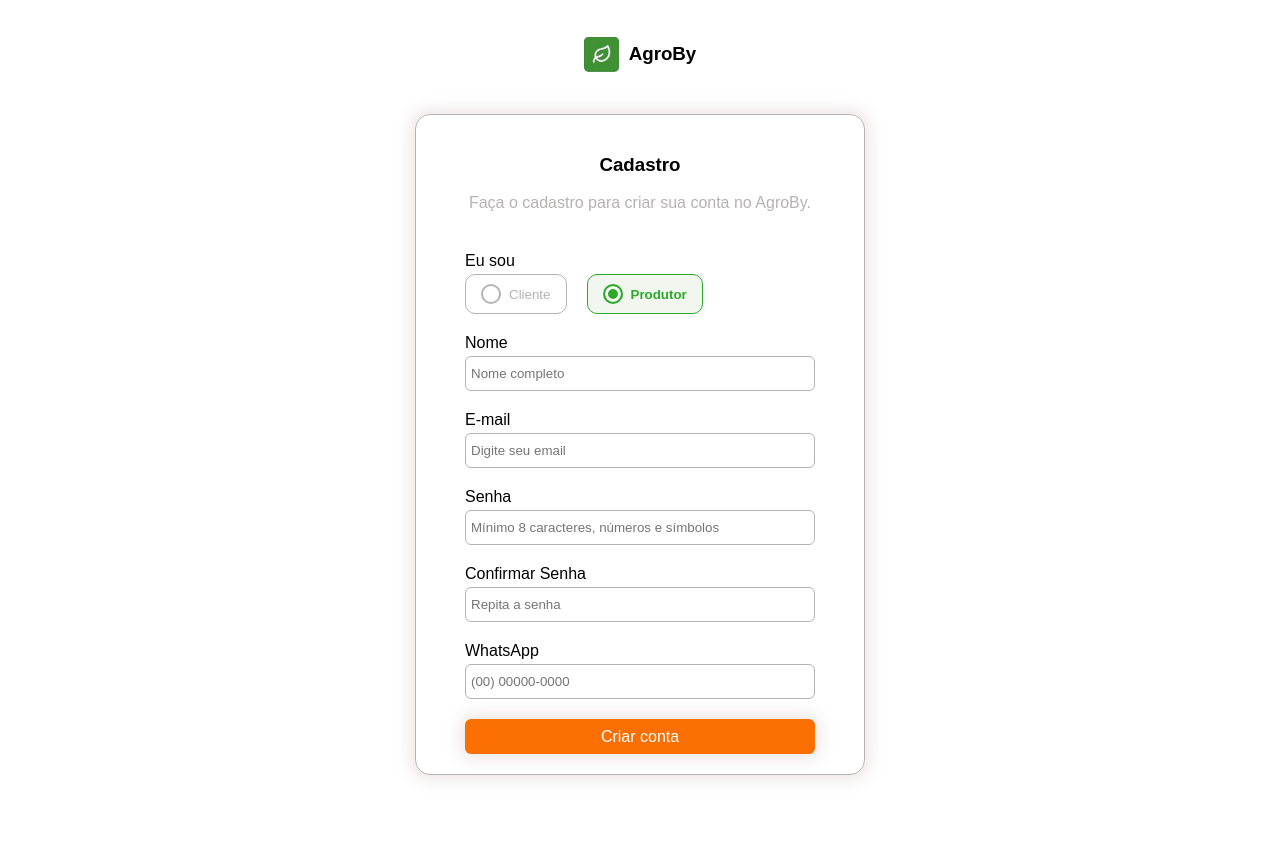
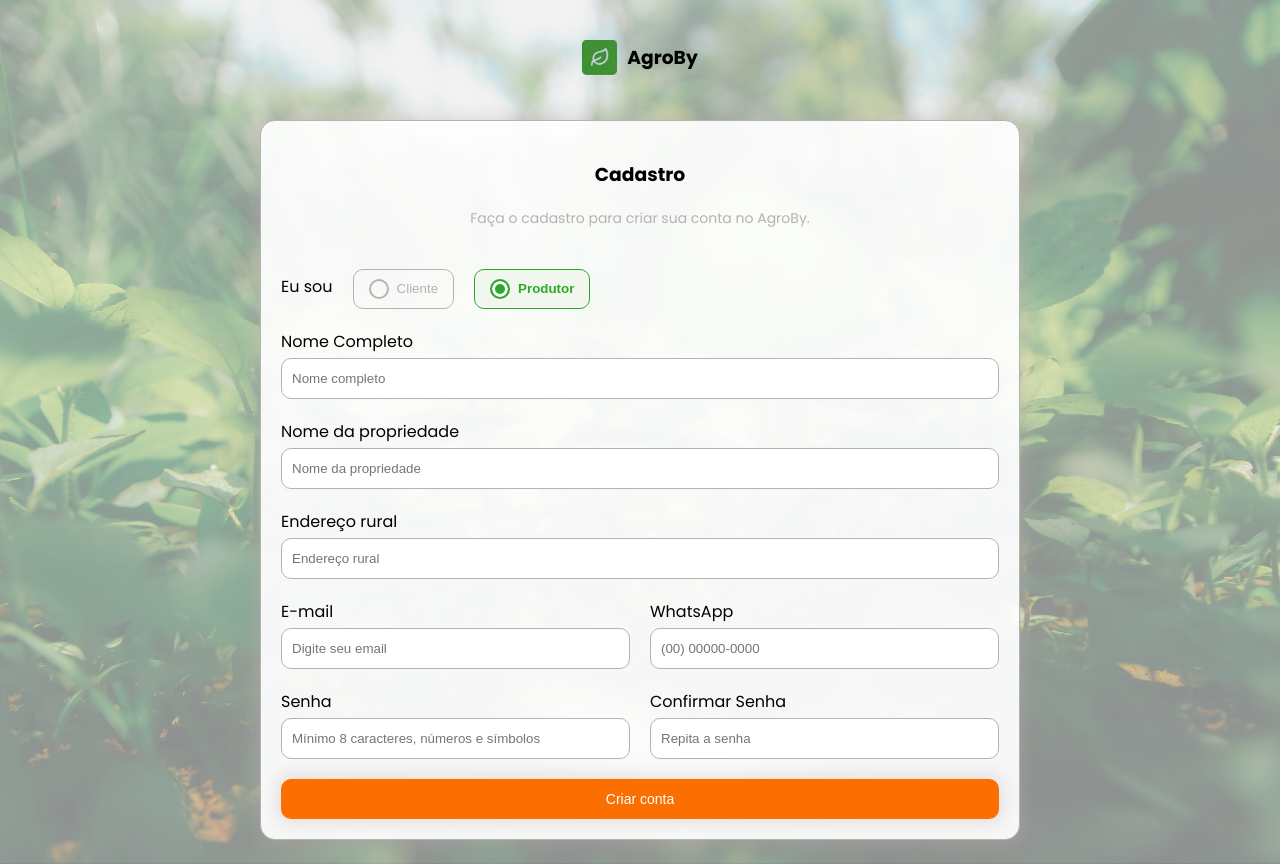
Before and after one commit to DanielleCalil/agroby_FRONTEND, a React (Vite) app: page /cadastro in a window 1280 px wide. Both pictures are taken after a click on the button "Produtor". Before the commit the page ends 800 px from the top, so only its background shows below. Built offline with nearby package versions, Linux system fonts and the light colour scheme; no server answers.

Commit message:
fix(ajustes) telas de login e cadastro funcionando

```diff
--- a/src/components/cadastro/hook/cadastro-hook.ts
+++ b/src/components/cadastro/hook/cadastro-hook.ts
@@ -13,20 +13,45 @@ export const useRegister = () => {
     handleSubmit,
     setValue,
     watch,
+    getValues,
     formState: { errors },
   } = useForm<RegisterFormData>({
     resolver: zodResolver(registerSchema),
     defaultValues: { tipo_conta: "cliente" }
   });
 
-  const tipoConta = watch("tipo_conta");
+  const tipoConta = watch("tipo_conta") || "cliente";
+
+  const handleTipoContaChange = (value: RegisterFormData["tipo_conta"]) => {
+    setValue("tipo_conta", value, {
+      shouldDirty: true,
+      shouldTouch: true,
+      shouldValidate: true,
+    });
+  };
 
   const handleRegister = async (data: RegisterFormData) => {
     setLoading(true);
     setApiError(null);
     try {
-      await registerService(data);
-      alert("Conta criada com sucesso!");
+      const tipoContaAtual = getValues("tipo_conta") || "cliente";
+
+      const payload = {
+        tipo_conta: tipoContaAtual,
+        nome: data.nome,
+        email: data.email,
+        whatsapp: data.whatsapp,
+        password: data.password,
+      };
+
+      if (payload.tipo_conta === "produtor") {
+        Object.assign(payload, {
+          nome_propriedade: data.nome_propriedade,
+          endereco_rural: data.endereco_rural,
+        });
+      }
+
+      await registerService(payload);
       window.location.href = "/login";
     } catch (err: any) {
       setApiError(err.message);
@@ -43,6 +68,6 @@ export const useRegister = () => {
     loading,
     apiError,
     tipoConta,
-    setValue
+    handleTipoContaChange,
   };
 };
--- a/src/components/cadastro/index.tsx
+++ b/src/components/cadastro/index.tsx
@@ -3,7 +3,6 @@
 import { useRegister } from "./hook/cadastro-hook";
 
 export function Cadastro() {
-
   const {
     register,
     handleSubmit,
@@ -12,7 +11,7 @@ export function Cadastro() {
     loading,
     apiError,
     tipoConta,
-    setValue,
+    handleTipoContaChange,
   } = useRegister();
 
   return (
@@ -21,7 +20,10 @@ export function Cadastro() {
         <img src="logo-AgroBy.png" alt="" />
         <h3>AgroBy</h3>
       </div>
-      <form className="container-login" onSubmit={handleSubmit(handleRegister)}>
+      <form
+        className="container-login cadastro-container"
+        onSubmit={handleSubmit(handleRegister)}
+      >
         <div className="title">
           <h3>Cadastro</h3>
           <p>Faça o cadastro para criar sua conta no AgroBy.</p>
@@ -29,22 +31,22 @@ export function Cadastro() {
 
         {apiError && <p className="error-message-global">{apiError}</p>}
 
-        <div className="inputs">
+        <div className="inputs cadastro-inputs">
+          <input type="hidden" {...register("tipo_conta")} value={tipoConta} />
           <div className="input">
-            <label>Eu sou</label>
             <div className="tipo-conta">
-              {/* Usamos o setValue para atualizar o valor do Zod manualmente nos botões customizados */}
+              <label className="label-tipo-conta">Eu sou</label>
               <button
                 type="button"
                 className={`btn-tipo-conta ${tipoConta === "cliente" ? "selected" : ""}`}
-                onClick={() => setValue("tipo_conta", "cliente")}
+                onClick={() => handleTipoContaChange("cliente")}
               >
                 <div className="bolinha"></div> Cliente
               </button>
               <button
                 type="button"
                 className={`btn-tipo-conta ${tipoConta === "produtor" ? "selected" : ""}`}
-                onClick={() => setValue("tipo_conta", "produtor")}
+                onClick={() => handleTipoContaChange("produtor")}
               >
                 <div className="bolinha"></div> Produtor
               </button>
@@ -52,38 +54,114 @@ export function Cadastro() {
           </div>
 
           <div className="input">
-            <label htmlFor="nome">Nome</label>
-            <input {...register("nome")} type="text" placeholder="Nome completo" />
-            {errors.nome && <span className="error-text">{errors.nome.message}</span>}
+            <label htmlFor="nome">Nome Completo</label>
+            <input
+              {...register("nome", {
+                setValueAs: (value) =>
+                  typeof value === "string" ? value.toUpperCase() : value,
+              })}
+              type="text"
+              placeholder="Nome completo"
+            />
+            {errors.nome && (
+              <span className="error-text">{errors.nome.message}</span>
+            )}
+          </div>
+
+          {tipoConta === "produtor" && (
+            <>
+              <div className="input">
+                <label htmlFor="nome_propriedade">Nome da propriedade</label>
+                <input
+                  {...register("nome_propriedade", {
+                    setValueAs: (value) =>
+                      typeof value === "string"
+                        ? value.toUpperCase()
+                        : value,
+                  })}
+                  type="text"
+                  placeholder="Nome da propriedade"
+                />
+                {errors.nome_propriedade && (
+                  <span className="error-text">
+                    {errors.nome_propriedade.message}
+                  </span>
+                )}
               </div>
 
               <div className="input">
+                <label htmlFor="endereco_rural">Endereço rural</label>
+                <input
+                  {...register("endereco_rural")}
+                  type="text"
+                  placeholder="Endereço rural"
+                />
+                {errors.endereco_rural && (
+                  <span className="error-text">
+                    {errors.endereco_rural.message}
+                  </span>
+                )}
+              </div>
+            </>
+          )}
+
+          <div className="input-row">
+            <div className="input">
               <label htmlFor="email">E-mail</label>
-            <input {...register("email")} type="email" placeholder="Digite seu email" />
-            {errors.email && <span className="error-text">{errors.email.message}</span>}
+              <input
+                {...register("email")}
+                type="email"
+                placeholder="Digite seu email"
+              />
+              {errors.email && (
+                <span className="error-text">{errors.email.message}</span>
+              )}
             </div>
 
             <div className="input">
+              <label htmlFor="whatsapp">WhatsApp</label>
+              <input
+                {...register("whatsapp")}
+                type="tel"
+                placeholder="(00) 00000-0000"
+              />
+              {errors.whatsapp && (
+                <span className="error-text">{errors.whatsapp.message}</span>
+              )}
+            </div>
+          </div>
+
+          <div className="input-row">
+            <div className="input">
               <label htmlFor="password">Senha</label>
-            <input {...register("password")} type="password" placeholder="Mínimo 8 caracteres, números e símbolos" />
-            {errors.password && <span className="error-text">{errors.password.message}</span>}
+              <input
+                {...register("password")}
+                type="password"
+                placeholder="Mínimo 8 caracteres, números e símbolos"
+              />
+              {errors.password && (
+                <span className="error-text">{errors.password.message}</span>
+              )}
             </div>
 
             <div className="input">
               <label htmlFor="confirmPassword">Confirmar Senha</label>
-            <input {...register("confirmPassword")} type="password" placeholder="Repita a senha" />
-            {errors.confirmPassword && <span className="error-text">{errors.confirmPassword.message}</span>}
+              <input
+                {...register("confirmPassword")}
+                type="password"
+                placeholder="Repita a senha"
+              />
+              {errors.confirmPassword && (
+                <span className="error-text">
+                  {errors.confirmPassword.message}
+                </span>
+              )}
             </div>
-
-          <div className="input">
-            <label htmlFor="whatsapp">WhatsApp</label>
-            <input {...register("whatsapp")} type="tel" placeholder="(00) 00000-0000" />
-            {errors.whatsapp && <span className="error-text">{errors.whatsapp.message}</span>}
           </div>
         </div>
 
         <button
-          className="button-orange-login"
+          className="button-orange-login cadastro-submit"
           type="submit"
           disabled={loading}
         >
--- a/src/components/cadastro/resolver.ts
+++ b/src/components/cadastro/resolver.ts
@@ -5,6 +5,8 @@ export const registerSchema = z.object({
   nome: z.string().min(3, "O nome deve ter pelo menos 3 caracteres"),
   email: z.string().email("Formato de e-mail inválido"),
   whatsapp: z.string().min(10, "Informe um número de telefone válido"),
+  nome_propriedade: z.string().optional(),
+  endereco_rural: z.string().optional(),
   password: z.string()
     .min(8, "A senha deve ter no mínimo 8 caracteres")
     .regex(/[A-Z]/, "Deve conter ao menos uma letra maiúscula")
@@ -15,6 +17,26 @@ export const registerSchema = z.object({
 }).refine((data) => data.password === data.confirmPassword, {
   message: "As senhas não coincidem",
   path: ["confirmPassword"],
+}).superRefine((data, ctx) => {
+  if (data.tipo_conta !== "produtor") {
+    return;
+  }
+
+  if (!data.nome_propriedade?.trim()) {
+    ctx.addIssue({
+      code: z.ZodIssueCode.custom,
+      message: "Informe o nome da propriedade",
+      path: ["nome_propriedade"],
+    });
+  }
+
+  if (!data.endereco_rural?.trim()) {
+    ctx.addIssue({
+      code: z.ZodIssueCode.custom,
+      message: "Informe o endereço rural",
+      path: ["endereco_rural"],
+    });
+  }
 });
 
 export type RegisterFormData = z.infer<typeof registerSchema>;
--- a/src/components/cadastro/service/cadastro-service.ts
+++ b/src/components/cadastro/service/cadastro-service.ts
@@ -2,7 +2,9 @@ import { RegisterFormData } from "../resolver";
 
 const API_URL = import.meta.env.VITE_API_URL?.replace(/\/$/, "") || "http://localhost:3000";
 
-export const registerService = async (data: RegisterFormData) => {
+type RegisterRequestData = Omit<RegisterFormData, "confirmPassword">;
+
+export const registerService = async (data: RegisterRequestData) => {
   try {
     const response = await fetch(`${API_URL}/api/cadastro`, {
       method: "POST",
--- a/src/styles/global.css
+++ b/src/styles/global.css
@@ -1,7 +1,9 @@
+@import url('https://fonts.googleapis.com/css2?family=Poppins:wght@400;500;600;700;900&display=swap');
+
 body {
   margin: 0;
   padding: 0;
-  font-family: 'poppins', sans-serif;
+  font-family: "Poppins", sans-serif;
 }
 
 h1 {
@@ -20,15 +22,14 @@ img {
   flex-direction: row;
   max-height: 60px;
   gap: 10px;
-  padding: 5px 10px 0px;
+  padding: 5px 30px 0px;
   border-bottom: 1px solid #b5b2b2;
 }
 
 button {
   align-items: center;
   border: none;
-  border-radius: 6px;
-  height: 30px;
+  border-radius: 10px;
 }
 
 .container-button {
@@ -42,23 +43,27 @@ button {
 .button-white {
   background-color: #ffff;
   color: #000000;
-  font-size: medium;
+  font-size: 14px;
   cursor: pointer;
+  padding: 10px 16px;
 }
 
 .button-green {
   background-color: #ffff;
   color: #2da92a;
   border: 1px solid #2da92a;
-  font-size: medium;
+  font-size: 14px;
+  padding: 10px 16px;
+  cursor: pointer;
 }
 
 .button-orange {
   background-color: #fb6e00;
   color: #ffffff;
-  font-size: medium;
+  font-size: 14px;
   box-shadow: 0px 0px 15px 5px rgba(194, 174, 174, 0.3);
   cursor: pointer;
+  padding: 10px 16px;
 }
 
 .button-container {
@@ -75,7 +80,7 @@ button {
   color: #2da92a;
   border: 1px solid #2da92a;
   border-radius: 10px;
-  padding: 5px 10px;
+  padding: 5px 15px;
   background-color: #F1F7EF;
 }
 
@@ -178,12 +183,28 @@ button {
 }
 
 .login-wrapper {
+  position: relative;
+  isolation: isolate;
   display: flex;
   flex-direction: column;
   align-items: center;
   justify-content: center;
   min-height: 100vh;
   gap: 30px;
+  padding: 24px;
+  box-sizing: border-box;
+}
+
+.login-wrapper::before {
+  content: "";
+  position: absolute;
+  inset: 0;
+  z-index: -1;
+  background-image: linear-gradient(rgba(255, 255, 255, 0.55), rgba(255, 255, 255, 0.55)),
+    url("/background.jpg");
+  background-size: cover;
+  background-position: center;
+  background-repeat: no-repeat;
 }
 
 .logo {
@@ -200,6 +221,8 @@ button {
   flex-direction: column;
   gap: 20px;
   border: 1px solid #b5b2b2;
+  background-color: rgba(255, 255, 255, 0.92);
+  backdrop-filter: blur(2px);
   box-shadow: 0px 0px 15px 5px rgba(194, 174, 174, 0.3);
   border-radius: 15px;
   min-height: 400px;
@@ -210,20 +233,43 @@ button {
   box-sizing: border-box;
 }
 
+.cadastro-container {
+  width: 760px;
+}
+
 .button-orange-login{
   background-color: #fb6e00;
   color: #ffffff;
-  font-size: medium;
+  font-size: 14px;
   box-shadow: 0px 0px 15px 5px rgba(194, 174, 174, 0.3);
   width: 100%;
   max-width: 350px;
-  height: 35px;
   cursor: pointer;
+  padding: 12px 14px;
+}
+
+.cadastro-submit {
+  max-width: 720px;
 }
 
 .inputs {
   width: 100%;
   max-width: 350px;
+}
+
+.cadastro-inputs {
+  max-width: 720px;
+}
+
+.input-row {
+  display: flex;
+  gap: 20px;
+  width: 100%;
+}
+
+.input-row .input {
+  flex: 1;
+  min-width: 0;
 }
 
 .input {
@@ -237,16 +283,36 @@ button {
 
 input {
   box-sizing: border-box;
-  height: 35px;
   width: 100%;
-  border-radius: 6px;
+  border-radius: 10px;
   border: 1px solid #b5b2b2;
-  padding: 5px;
+  padding: 12px 10px;
+}
+
+.label-tipo-conta{
+  align-self: center;
 }
 
 label {
   font-size: medium;
   margin-bottom: 4px;
+}
+
+.error-text,
+.error-message,
+.error-message-global {
+  color: #d32f2f;
+  font-size: 13px;
+}
+
+.error-text {
+  margin-top: 4px;
+}
+
+.error-message,
+.error-message-global {
+  margin: 0;
+  text-align: center;
 }
 
 .title {
@@ -258,7 +324,8 @@ label {
 .title p {
   margin: 0;
   color: #b5b2b2;
-  font-size: medium;
+  font-size: 14px;
+  font-weight: 400;
 }
 
 .tipo-conta {
@@ -300,3 +367,10 @@ label {
   background-color: #2da92a;
   box-shadow: inset 0 0 0 3px #ffffff;
 }
+
+@media (max-width: 720px) {
+  .input-row {
+    flex-direction: column;
+    gap: 0;
+  }
+}
```
Also changed, not shown: public/background.jpg (added). Lines whose indentation alone changed are shown as unchanged.
